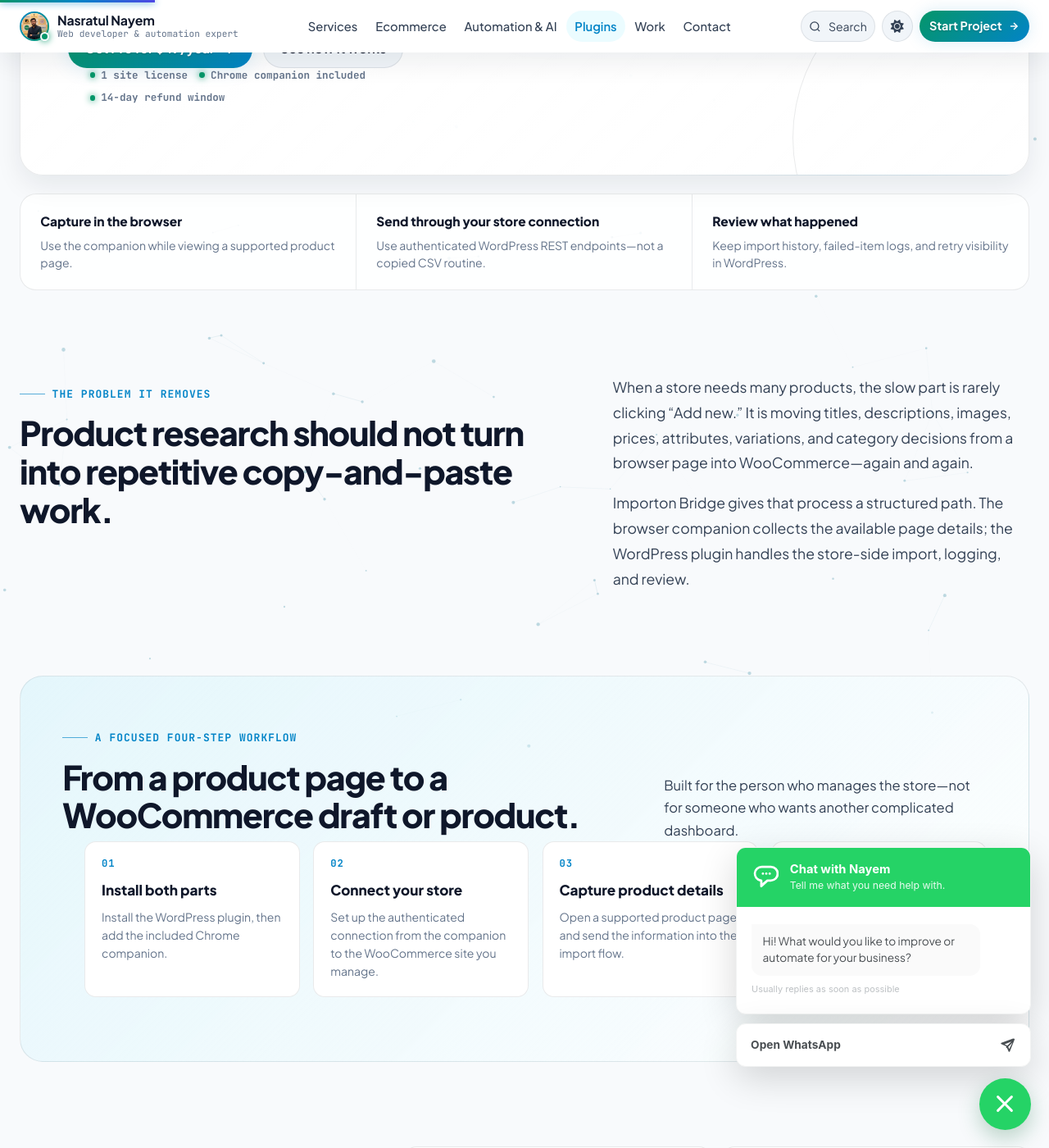
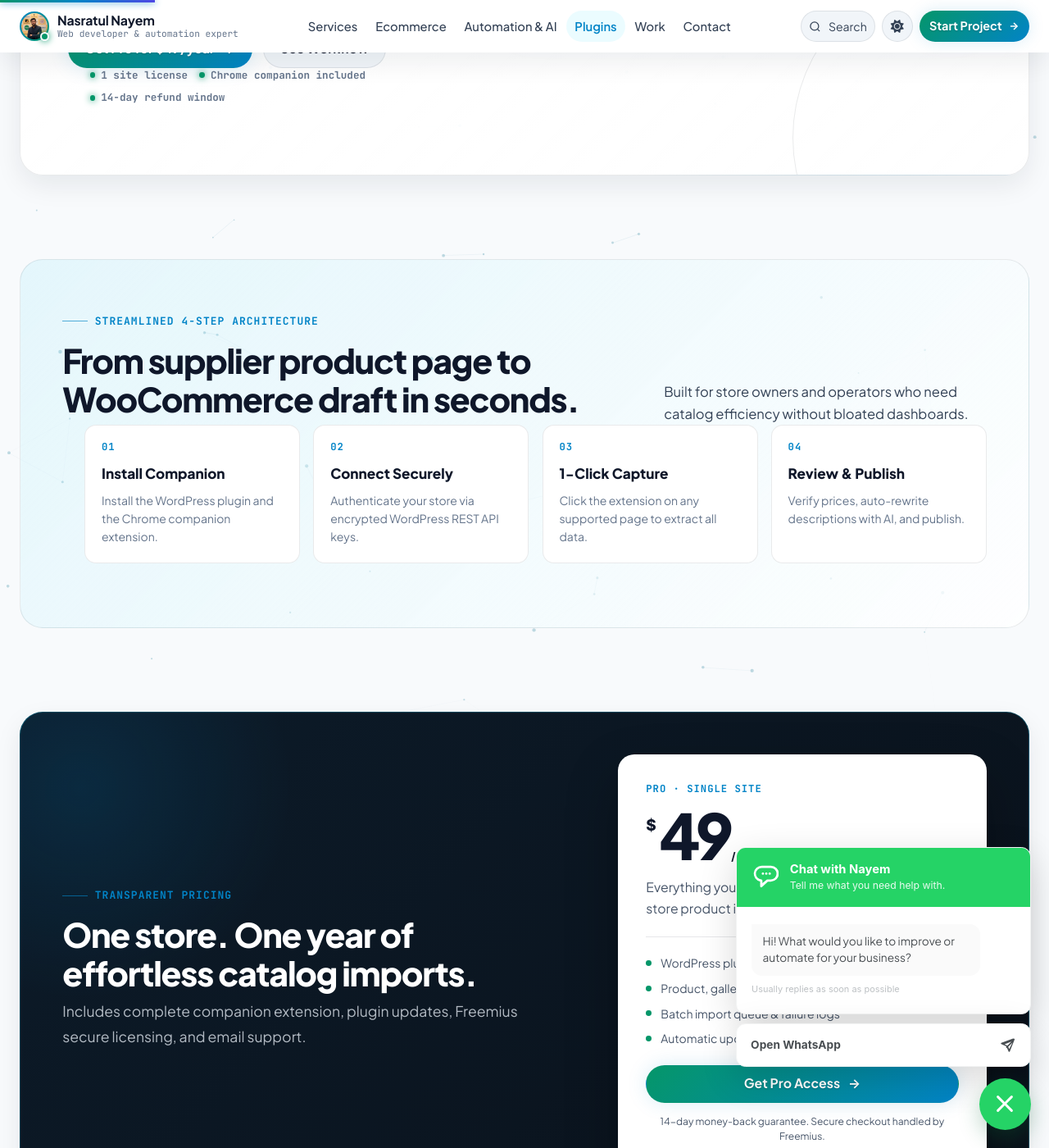
Before and after one commit to nasratulnayem/nasratulnayem.github.io, a Jekyll site: the page built from _pages/importon-bridge.md, in a window 1280 px wide and 1400 px high, scrolled down 581 px. Shown: the whole window at 82% size. Built offline with Jekyll 4.4.1, drawn with Linux system fonts in a browser that asks for light colours; a style sheet for code colours, icons or effects is not loaded; some of the changed text lies outside the part shown.

Commit message:
Remove legacy single headers across site and streamline plugin landing page into compact professional structure

```diff
--- a/_layouts/single.html
+++ b/_layouts/single.html
@@ -10,12 +10,6 @@
     {% if page.excerpt %}<meta itemprop="description" content="{{ page.excerpt | markdownify | strip_html | strip_newlines | escape_once }}">{% endif %}
     {% if page.date %}<meta itemprop="datePublished" content="{{ page.date | date_to_xmlschema }}">{% endif %}
 
-    <header class="marketing-page__header">
-      <p class="marketing-page__eyebrow">Nasratul Nayem · web &amp; automation</p>
-      {% if page.title %}<h1 itemprop="headline">{{ page.title | markdownify | remove: '<p>' | remove: '</p>' }}</h1>{% endif %}
-      <p class="marketing-page__header-note">Clear systems for the customer-facing website and the work behind it.</p>
-    </header>
-
     <section class="marketing-page__content" itemprop="text">
       {{ content }}
 
--- a/_pages/importon-bridge.md
+++ b/_pages/importon-bridge.md
@@ -20,10 +20,10 @@
     <p class="plugin-eyebrow">WooCommerce product workflow</p>
     <div class="plugin-hero__product-line"><span class="plugin-hero__mark" aria-hidden="true">IB</span><span>Importon Bridge</span></div>
     <h1 id="product-title">Capture a product page in the browser. Review it in WooCommerce.</h1>
-    <p class="plugin-hero__lead">Use the included Chrome companion to capture available product details from a supported page, then send them through a secure connection to the WooCommerce store you manage.</p>
+    <p class="plugin-hero__lead">Use the included Chrome companion to capture product details from supported supplier pages, then sync them directly into WooCommerce without repetitive manual copy-pasting.</p>
     <div class="plugin-hero__actions">
       <a class="plugin-button plugin-button--primary" href="{{ page.freemius_checkout_url }}" data-freemius-checkout data-freemius-product-id="{{ page.freemius_product_id }}" data-freemius-plan-id="{{ page.freemius_plan_id }}" data-freemius-public-key="{{ page.freemius_public_key }}" data-freemius-title="Importon Bridge — Pro" data-freemius-licenses="1" data-freemius-billing-cycle="annual">Get Pro for $49/year <span aria-hidden="true">→</span></a>
-      <a class="plugin-button plugin-button--quiet" href="#how-it-works">See how it works</a>
+      <a class="plugin-button plugin-button--quiet" href="#how-it-works">See Workflow</a>
     </div>
     <ul class="plugin-hero__trust" aria-label="Purchase details">
       <li>1 site license</li>
@@ -37,8 +37,8 @@
         <div class="importon-comparison__bar"><span class="importon-comparison__dots" aria-hidden="true"><i></i><i></i><i></i></span><span>Browser product page</span></div>
         <img src="{{ page.product_image | relative_url }}" alt="Product details on a supported browser page" fetchpriority="high">
         <div class="importon-comparison__card-copy">
-          <strong>Capture the details you need</strong>
-          <span>Available title, images, price, and attributes.</span>
+          <strong>Capture details instantly</strong>
+          <span>Title, gallery, attributes &amp; price.</span>
         </div>
       </article>
 
@@ -51,113 +51,60 @@
         <div class="importon-comparison__bar"><span class="importon-comparison__dots" aria-hidden="true"><i></i><i></i><i></i></span><span>Your WooCommerce store</span></div>
         <img src="{{ page.product_image | relative_url }}" alt="Imported product information visible in WooCommerce" fetchpriority="high">
         <div class="importon-comparison__card-copy">
-          <strong>Review before you publish</strong>
-          <span>Use import history and store-side controls to continue.</span>
+          <strong>Review before publishing</strong>
+          <span>Manage drafts, attributes &amp; variations.</span>
         </div>
       </article>
     </div>
-    <div class="plugin-hero__visual-caption"><span>Capture in the browser</span><b aria-hidden="true">→</b><span>Review in WooCommerce</span></div>
-  </div>
-</section>
-
-<section class="plugin-proof-strip" aria-label="Core product outcomes">
-  <div><strong>Capture in the browser</strong><span>Use the companion while viewing a supported product page.</span></div>
-  <div><strong>Send through your store connection</strong><span>Use authenticated WordPress REST endpoints—not a copied CSV routine.</span></div>
-  <div><strong>Review what happened</strong><span>Keep import history, failed-item logs, and retry visibility in WordPress.</span></div>
-</section>
-
-<section class="plugin-story" aria-labelledby="problem-title">
-  <div class="plugin-story__heading">
-    <p class="plugin-eyebrow">The problem it removes</p>
-    <h2 id="problem-title">Product research should not turn into repetitive copy-and-paste work.</h2>
-  </div>
-  <div class="plugin-story__copy">
-    <p>When a store needs many products, the slow part is rarely clicking “Add new.” It is moving titles, descriptions, images, prices, attributes, variations, and category decisions from a browser page into WooCommerce—again and again.</p>
-    <p>Importon Bridge gives that process a structured path. The browser companion collects the available page details; the WordPress plugin handles the store-side import, logging, and review.</p>
+    <div class="plugin-hero__visual-caption"><span>Capture in Browser</span><b aria-hidden="true">→</b><span>Sync to WooCommerce</span></div>
   </div>
 </section>
 
 <section class="plugin-workflow" id="how-it-works" aria-labelledby="workflow-title">
   <div class="plugin-section-heading">
     <div>
-      <p class="plugin-eyebrow">A focused four-step workflow</p>
-      <h2 id="workflow-title">From a product page to a WooCommerce draft or product.</h2>
+      <p class="plugin-eyebrow">Streamlined 4-Step Architecture</p>
+      <h2 id="workflow-title">From supplier product page to WooCommerce draft in seconds.</h2>
     </div>
-    <p>Built for the person who manages the store—not for someone who wants another complicated dashboard.</p>
+    <p>Built for store owners and operators who need catalog efficiency without bloated dashboards.</p>
   </div>
   <ol class="plugin-steps">
-    <li><span>01</span><h3>Install both parts</h3><p>Install the WordPress plugin, then add the included Chrome companion.</p></li>
-    <li><span>02</span><h3>Connect your store</h3><p>Set up the authenticated connection from the companion to the WooCommerce site you manage.</p></li>
-    <li><span>03</span><h3>Capture product details</h3><p>Open a supported product page and send the information into the import flow.</p></li>
-    <li><span>04</span><h3>Review, publish, improve</h3><p>Use import history, logs, and optional AI rewriting before the product reaches customers.</p></li>
+    <li><span>01</span><h3>Install Companion</h3><p>Install the WordPress plugin and the Chrome companion extension.</p></li>
+    <li><span>02</span><h3>Connect Securely</h3><p>Authenticate your store via encrypted WordPress REST API keys.</p></li>
+    <li><span>03</span><h3>1-Click Capture</h3><p>Click the extension on any supported page to extract all data.</p></li>
+    <li><span>04</span><h3>Review &amp; Publish</h3><p>Verify prices, auto-rewrite descriptions with AI, and publish.</p></li>
   </ol>
-</section>
-
-<section class="plugin-features" aria-labelledby="features-title">
-  <div class="plugin-features__intro">
-    <p class="plugin-eyebrow">What the product handles</p>
-    <h2 id="features-title">The details that make a product import useful.</h2>
-    <p>This is a practical product workflow, not a generic scraper claim. It is designed to move the information your WooCommerce catalog actually needs.</p>
-  </div>
-  <div class="plugin-feature-grid">
-    <article><span class="plugin-feature-grid__number">01</span><h3>Product details</h3><p>Titles, short and long descriptions, prices, stock details, categories, tags, and product-level metadata.</p></article>
-    <article><span class="plugin-feature-grid__number">02</span><h3>Images and variations</h3><p>Product images, attributes, and variable-product details can move with the import instead of being rebuilt manually.</p></article>
-    <article><span class="plugin-feature-grid__number">03</span><h3>Control inside WordPress</h3><p>Review import history and failed-item logs in the admin area, with a batch URL queue for repeated work.</p></article>
-    <article><span class="plugin-feature-grid__number">04</span><h3>Optional AI rewriting</h3><p>When you connect your own OpenAI or Gemini key, the importer can help rewrite available product copy before you publish.</p></article>
-  </div>
 </section>
 
 <section class="plugin-pricing" aria-labelledby="pricing-title">
   <div class="plugin-pricing__intro">
-    <p class="plugin-eyebrow">Simple first purchase</p>
-    <h2 id="pricing-title">One store. One year of a better import workflow.</h2>
-    <p>Start with a single-site Pro license. If you manage more stores, Freemius can show the available multi-site options in checkout.</p>
+    <p class="plugin-eyebrow">Transparent Pricing</p>
+    <h2 id="pricing-title">One store. One year of effortless catalog imports.</h2>
+    <p>Includes complete companion extension, plugin updates, Freemius secure licensing, and email support.</p>
   </div>
   <div class="plugin-pricing-card">
-    <div class="plugin-pricing-card__label">Pro · 1 site</div>
+    <div class="plugin-pricing-card__label">Pro · Single Site</div>
     <div class="plugin-pricing-card__price"><span>$</span><strong>49</strong><em>/ year</em></div>
-    <p>For WooCommerce store owners who want the full browser-to-store import workflow.</p>
+    <p>Everything you need for seamless browser-to-store product imports.</p>
     <ul>
-      <li>WordPress plugin and Chrome companion</li>
-      <li>Product, image, attribute, and variation imports</li>
-      <li>Import history, logging, and batch URL support</li>
-      <li>Product updates and email support</li>
+      <li>WordPress plugin &amp; Chrome companion</li>
+      <li>Product, gallery, attribute &amp; variation sync</li>
+      <li>Batch import queue &amp; failure logs</li>
+      <li>Automatic updates &amp; direct developer support</li>
     </ul>
-    <a class="plugin-button plugin-button--primary plugin-button--wide" href="{{ page.freemius_checkout_url }}" data-freemius-checkout data-freemius-product-id="{{ page.freemius_product_id }}" data-freemius-plan-id="{{ page.freemius_plan_id }}" data-freemius-public-key="{{ page.freemius_public_key }}" data-freemius-title="Importon Bridge — Pro" data-freemius-licenses="1" data-freemius-billing-cycle="annual">Start with Pro <span aria-hidden="true">→</span></a>
-    <small>Secure checkout, licensing, taxes, and download access are handled by Freemius.</small>
+    <a class="plugin-button plugin-button--primary plugin-button--wide" href="{{ page.freemius_checkout_url }}" data-freemius-checkout data-freemius-product-id="{{ page.freemius_product_id }}" data-freemius-plan-id="{{ page.freemius_plan_id }}" data-freemius-public-key="{{ page.freemius_public_key }}" data-freemius-title="Importon Bridge — Pro" data-freemius-licenses="1" data-freemius-billing-cycle="annual">Get Pro Access <span aria-hidden="true">→</span></a>
+    <small>14-day money-back guarantee. Secure checkout handled by Freemius.</small>
   </div>
-</section>
-
-<section class="plugin-confidence" aria-labelledby="confidence-title">
-  <div>
-    <p class="plugin-eyebrow">Before you buy</p>
-    <h2 id="confidence-title">Clear expectations make a tool easier to trust.</h2>
-  </div>
-  <dl>
-    <div><dt>What you need</dt><dd>WordPress 6.0+, WooCommerce, and Chrome or another Chromium-based browser for the companion extension.</dd></div>
-    <div><dt>What you receive</dt><dd>Freemius sends your purchase details and keeps the current product download available through its customer portal.</dd></div>
-    <div><dt>Support and refunds</dt><dd>Email support is available at <a href="mailto:devnayem30@gmail.com">devnayem30@gmail.com</a>; you can request a refund within 14 days.</dd></div>
-    <div><dt>Important limitation</dt><dd>Product-page structures, availability, and human-verification requirements can change. You remain responsible for importing only content you are allowed to use.</dd></div>
-  </dl>
 </section>
 
 <section class="plugin-faq" aria-labelledby="faq-title">
   <div class="plugin-section-heading">
-    <div><p class="plugin-eyebrow">Questions buyers ask</p><h2 id="faq-title">Before you put it into your store.</h2></div>
+    <div><p class="plugin-eyebrow">Frequently Asked Questions</p><h2 id="faq-title">Common questions before purchase.</h2></div>
   </div>
   <div class="plugin-faq__list">
-    <details><summary>What kinds of pages can it import?</summary><p>Importon Bridge is a browser-assisted workflow for supported supplier product pages. It is independent software, not an official source-site API integration, and you remain responsible for importing only content you are allowed to use.</p></details>
-    <details><summary>Does the purchase include the Chrome extension?</summary><p>Yes. The companion extension is included as part of the Pro workflow and is installed separately from the WordPress plugin.</p></details>
-    <details><summary>What happens after checkout?</summary><p>Freemius processes the payment, sends purchase details, and provides access to the product download through its customer portal. Start from the <a href="{{ '/after-purchase/' | relative_url }}">after-purchase guide</a> if you need the setup steps.</p></details>
-    <details><summary>Can I use it on more than one store?</summary><p>The default page starts with one site. Freemius offers multi-site options in checkout when they are available for the plan.</p></details>
-    <details><summary>Can it handle a verification wall for me?</summary><p>No. When a source site asks for human verification, you need to complete that step yourself in the browser before continuing.</p></details>
+    <details><summary>Does the purchase include the Chrome extension?</summary><p>Yes. The Chrome companion extension is bundled with the Pro license and connects directly to your WordPress backend.</p></details>
+    <details><summary>What are the system requirements?</summary><p>WordPress 6.0+, WooCommerce 7.0+, and any Chromium-based browser (Chrome, Edge, Brave).</p></details>
+    <details><summary>Can I request a refund if it does not fit my workflow?</summary><p>Yes. You can request a 100% refund within 14 days of purchase with no questions asked.</p></details>
+    <details><summary>Can I upgrade to multi-site later?</summary><p>Yes, multi-site licenses are available directly through the Freemius checkout and customer portal.</p></details>
   </div>
 </section>
-
-<section class="plugin-final-cta" aria-labelledby="final-cta-title">
-  <div>
-    <p class="plugin-eyebrow">Ready when the manual work is costing too much</p>
-    <h2 id="final-cta-title">Build the catalog faster. Keep control of the store.</h2>
-  </div>
-  <a class="plugin-button plugin-button--light" href="{{ page.freemius_checkout_url }}" data-freemius-checkout data-freemius-product-id="{{ page.freemius_product_id }}" data-freemius-plan-id="{{ page.freemius_plan_id }}" data-freemius-public-key="{{ page.freemius_public_key }}" data-freemius-title="Importon Bridge — Pro" data-freemius-licenses="1" data-freemius-billing-cycle="annual">Get Pro for $49/year <span aria-hidden="true">→</span></a>
-</section>
```
